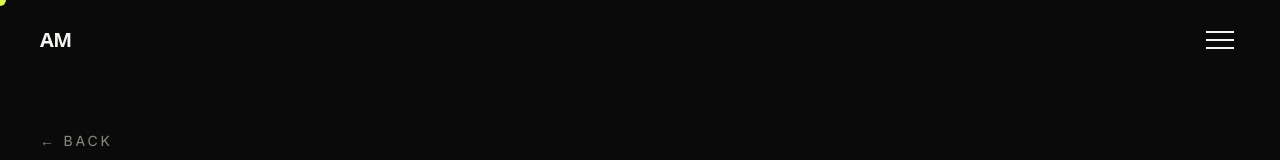
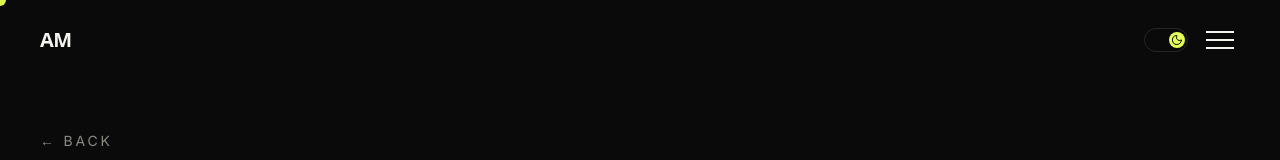
Before and after one commit to MINDY-BOSS/Portfolio-site, a Next.js app: page /projects/lens-ai in a window 1280 px wide. Shown: the top 160 px of the page. Built offline with nearby package versions, Linux system fonts and the light colour scheme; a web font is replaced by a local one.

Commit message:
theme mode switch

```diff
--- a/app/globals.css
+++ b/app/globals.css
@@ -6,11 +6,25 @@
    Root tokens — mirror tailwind.config.ts so raw CSS/GSAP can use them
    ───────────────────────────────────────────────────────────── */
 :root {
+  color-scheme: dark;
   --background: #0a0a0a;
   --foreground: #f5f5f0;
   --accent: #e7fe55;
   --muted: #8a8a82;
   --line: rgba(245, 245, 240, 0.12);
+}
+
+:root[data-theme="light"] {
+  color-scheme: light;
+  --background: #f4f6ef;
+  --foreground: #151910;
+  --accent: #667d0a;
+  --muted: #555c4a;
+  --line: rgba(21, 25, 16, 0.16);
+}
+
+:root[data-theme="light"] .bg-accent {
+  color: var(--background);
 }
 
 @property --image-border-angle {
@@ -23,8 +37,8 @@
   --image-border-angle: 0deg;
   background: conic-gradient(
     from var(--image-border-angle),
-    rgba(245, 245, 240, 0.12) 0%,
-    rgba(245, 245, 240, 0.12) 72%,
+    var(--line) 0%,
+    var(--line) 72%,
     rgba(231, 254, 85, 0.45) 82%,
     var(--accent) 86%,
     rgba(255, 255, 255, 0.95) 88%,
@@ -52,11 +66,12 @@
     color: var(--foreground);
     font-family: var(--font-sans), system-ui, sans-serif;
     overscroll-behavior: none;
+    transition: background-color 250ms ease, color 250ms ease;
   }
 
   ::selection {
     background: var(--accent);
-    color: #000;
+    color: var(--background);
   }
 
   /* Thin, on-brand scrollbar */
--- a/app/layout.tsx
+++ b/app/layout.tsx
@@ -56,7 +56,7 @@ export default function RootLayout({
   children: React.ReactNode;
 }) {
   return (
-    <html lang="en" className={inter.variable}>
+    <html lang="en" className={inter.variable} data-theme="dark">
       <head>
         <link
           rel="stylesheet"
--- a/app/not-found.tsx
+++ b/app/not-found.tsx
@@ -7,7 +7,7 @@ export default function NotFound() {
       <p className="mt-6 text-muted">This page drifted off the grid.</p>
       <TransitionLink
         href="/"
-        className="mt-10 rounded-full bg-accent px-6 py-3 text-sm font-medium text-black"
+        className="mt-10 rounded-full bg-accent px-6 py-3 text-sm font-medium text-background"
       >
         ← Back home
       </TransitionLink>
--- a/app/projects/[slug]/page.tsx
+++ b/app/projects/[slug]/page.tsx
@@ -95,7 +95,7 @@ export default async function ProjectPage({
               href={project.liveUrl}
               target="_blank"
               rel="noopener noreferrer"
-              className="rounded-full bg-accent px-6 py-3 text-sm font-medium text-black transition-transform hover:scale-[1.02]"
+              className="rounded-full bg-accent px-6 py-3 text-sm font-medium text-background transition-transform hover:scale-[1.02]"
             >
               View Live ↗
             </a>
--- a/components/CTA.tsx
+++ b/components/CTA.tsx
@@ -83,7 +83,7 @@ export default function CTA() {
           target="_blank"
           rel="noopener noreferrer"
           strength={0.5}
-          className="rounded-full bg-foreground px-10 py-6 text-lg font-medium text-black transition-colors"
+          className="rounded-full bg-foreground px-10 py-6 text-lg font-medium text-background transition-colors"
         >
           <GitHubIcon />
           GitHub ↗
@@ -116,9 +116,9 @@ export default function CTA() {
         <a
           href={`mailto:${site.email}`}
           data-cursor
-          className="group inline-flex items-center gap-2 transition-colors hover:text-accent"
+          className="group inline-flex min-w-0 max-w-full items-center gap-2 transition-colors hover:text-accent"
         >
-          <span className="underline-offset-4 group-hover:underline">
+          <span className="min-w-0 break-words underline-offset-4 group-hover:underline">
             {site.email}
           </span>
           →
--- a/components/Nav.tsx
+++ b/components/Nav.tsx
@@ -5,6 +5,7 @@ import { usePathname, useRouter } from "next/navigation";
 import { useIsomorphicLayoutEffect } from "@/hooks/useGsapContext";
 import { gsap, prefersReducedMotion } from "@/lib/gsap";
 import { site } from "@/data/site";
+import { ThemeToggle } from "@/components/ui/theme-toggle";
 
 const PRELOADER_SESSION_KEY = "portfolio-preloader-complete";
 
@@ -105,7 +106,9 @@ export default function Nav() {
   return (
     <>
       {/* Top bar */}
-      <header className="fixed inset-x-0 top-0 z-[60] flex items-center justify-between px-6 py-5 md:px-10">
+      <header
+        className={`fixed inset-x-0 top-0 flex items-center justify-between px-6 py-5 md:px-10 ${open ? "z-[71]" : "z-[60]"}`}
+      >
         <button
           onClick={() => go({ label: "Home", hash: "" })}
           data-cursor
@@ -115,12 +118,14 @@ export default function Nav() {
           {initials || "PF"}
         </button>
 
+        <div className="relative z-[71] flex items-center gap-3">
+          <ThemeToggle size="sm" />
           <button
             onClick={() => setOpen((v) => !v)}
             data-cursor
             aria-label={open ? "Close menu" : "Open menu"}
             aria-expanded={open}
-          className="relative z-[71] flex h-10 w-10 flex-col items-center justify-center gap-[6px]"
+            className="relative flex h-10 w-10 flex-col items-center justify-center gap-[6px]"
           >
             <span
               className={`block h-[2px] w-7 bg-foreground transition-transform duration-300 ease-expo ${
@@ -138,6 +143,7 @@ export default function Nav() {
               }`}
             />
           </button>
+        </div>
       </header>
 
       {/* Full-screen menu overlay */}
@@ -153,7 +159,7 @@ export default function Nav() {
                 <button
                   onClick={() => go(item)}
                   data-cursor
-                  className="font-display text-huge font-bold uppercase leading-[1.05] transition-colors hover:text-accent"
+                  className="font-display text-[clamp(2rem,8vw,7rem)] font-bold uppercase leading-[1.05] transition-colors hover:text-accent sm:text-huge"
                 >
                   <span className="mr-4 align-top text-base text-muted">0{i + 1}</span>
                   {item.label}
--- /dev/null
+++ b/components/ui/theme-toggle.tsx
@@ -0,0 +1,132 @@
+"use client";
+
+import { Moon } from "lucide-react";
+import { useEffect, useState } from "react";
+
+type ToggleSize = "sm" | "md" | "lg";
+
+interface ThemeToggleProps {
+  className?: string;
+  size?: ToggleSize;
+}
+
+const sizeConfig = {
+  sm: {
+    track: "h-6 w-11",
+    knob: "h-4 w-4",
+    knobOffset: "left-[calc(100%-1.125rem)]",
+    knobStart: "left-0.5",
+    icon: 12,
+  },
+  md: {
+    track: "h-8 w-14",
+    knob: "h-6 w-6",
+    knobOffset: "left-[calc(100%-1.625rem)]",
+    knobStart: "left-0.5",
+    icon: 16,
+  },
+  lg: {
+    track: "h-10 w-[4.5rem]",
+    knob: "h-8 w-8",
+    knobOffset: "left-[calc(100%-2.125rem)]",
+    knobStart: "left-0.5",
+    icon: 20,
+  },
+} satisfies Record<ToggleSize, {
+  track: string;
+  knob: string;
+  knobOffset: string;
+  knobStart: string;
+  icon: number;
+}>;
+
+function SunIcon({ className, size }: { className?: string; size: number }) {
+  return (
+    <svg
+      aria-hidden="true"
+      className={`block shrink-0 ${className ?? ""}`}
+      fill="none"
+      height={size}
+      viewBox="0 0 24 24"
+      width={size}
+      xmlns="http://www.w3.org/2000/svg"
+    >
+      <circle cx="12" cy="12" fill="currentColor" r="3.25" />
+      <g stroke="currentColor" strokeLinecap="round" strokeWidth="2">
+        <path d="M12 2.5v2.5" />
+        <path d="M12 19v2.5" />
+        <path d="m4.22 4.22 1.77 1.77" />
+        <path d="m18.01 18.01 1.77 1.77" />
+        <path d="M2.5 12H5" />
+        <path d="M19 12h2.5" />
+        <path d="m4.22 19.78 1.77-1.77" />
+        <path d="m18.01 5.99 1.77-1.77" />
+      </g>
+    </svg>
+  );
+}
+
+const THEME_STORAGE_KEY = "portfolio-theme";
+
+export function ThemeToggle({ className = "", size = "md" }: ThemeToggleProps) {
+  const [isDark, setIsDark] = useState(true);
+  const config = sizeConfig[size];
+
+  useEffect(() => {
+    let theme = "dark";
+    try {
+      theme = window.localStorage.getItem(THEME_STORAGE_KEY) ?? "dark";
+    } catch {
+      // Keep the default dark theme when storage is unavailable.
+    }
+
+    const dark = theme !== "light";
+    document.documentElement.dataset.theme = dark ? "dark" : "light";
+    setIsDark(dark);
+  }, []);
+
+  const toggle = () => {
+    const nextIsDark = !isDark;
+    document.documentElement.dataset.theme = nextIsDark ? "dark" : "light";
+    try {
+      window.localStorage.setItem(
+        THEME_STORAGE_KEY,
+        nextIsDark ? "dark" : "light"
+      );
+    } catch {
+      // The current page still changes theme when storage is unavailable.
+    }
+    setIsDark(nextIsDark);
+  };
+
+  return (
+    <button
+      aria-label={`Switch to ${isDark ? "light" : "dark"} mode`}
+      aria-checked={isDark}
+      className={`relative inline-flex shrink-0 cursor-pointer items-center rounded-full border transition-colors duration-300 ${config.track} ${isDark ? "border-line bg-foreground/10" : "border-foreground/20 bg-accent/20"} ${className}`}
+      onClick={toggle}
+      role="switch"
+      title={`Switch to ${isDark ? "light" : "dark"} mode`}
+      type="button"
+    >
+      <span
+        className={`absolute top-1/2 grid -translate-y-1/2 place-items-center rounded-full transition-[left,background-color,color] duration-300 ${config.knob} ${isDark ? config.knobOffset : config.knobStart} bg-accent text-background`}
+      >
+        <SunIcon
+          className={`col-start-1 row-start-1 origin-center transition-all duration-300 ${
+            isDark ? "rotate-90 scale-50 opacity-0" : "rotate-0 scale-100 opacity-100"
+          }`}
+          size={config.icon}
+        />
+        <Moon
+          aria-hidden="true"
+          className={`col-start-1 row-start-1 origin-center transition-all duration-300 ${
+            isDark ? "rotate-0 scale-100 opacity-100" : "-rotate-90 scale-50 opacity-0"
+          }`}
+          size={config.icon}
+          strokeWidth={2}
+        />
+      </span>
+    </button>
+  );
+}
--- a/package.json
+++ b/package.json
@@ -11,6 +11,7 @@
   "dependencies": {
     "gsap": "^3.13.0",
     "lenis": "^1.1.20",
+    "lucide-react": "^1.62.0",
     "next": "^15.1.6",
     "react": "^19.0.0",
     "react-dom": "^19.0.0"
--- a/tailwind.config.ts
+++ b/tailwind.config.ts
@@ -15,11 +15,11 @@ const config: Config = {
     extend: {
       colors: {
         // ── EDIT ME: the whole palette ─────────────────────────────
-        background: "#0A0A0A", // near-black
-        foreground: "#F5F5F0", // off-white
-        accent: "#E7FE55", // acid lime — used sparingly for emphasis
-        muted: "#8A8A82", // dimmed text
-        line: "rgba(245,245,240,0.12)", // hairline borders
+        background: "var(--background)",
+        foreground: "var(--foreground)",
+        accent: "var(--accent)",
+        muted: "var(--muted)",
+        line: "var(--line)",
       },
       fontFamily: {
         // Display face loaded from Fontshare, body from next/font (see layout.tsx)
```
Also changed, not shown: components/HeroParticles.tsx (+26 -3 lines), components/ProjectsScroll.tsx (+10 -6 lines), 1 other file (tests, documents, lock files or other folders). Lines whose indentation alone changed are shown as unchanged.
